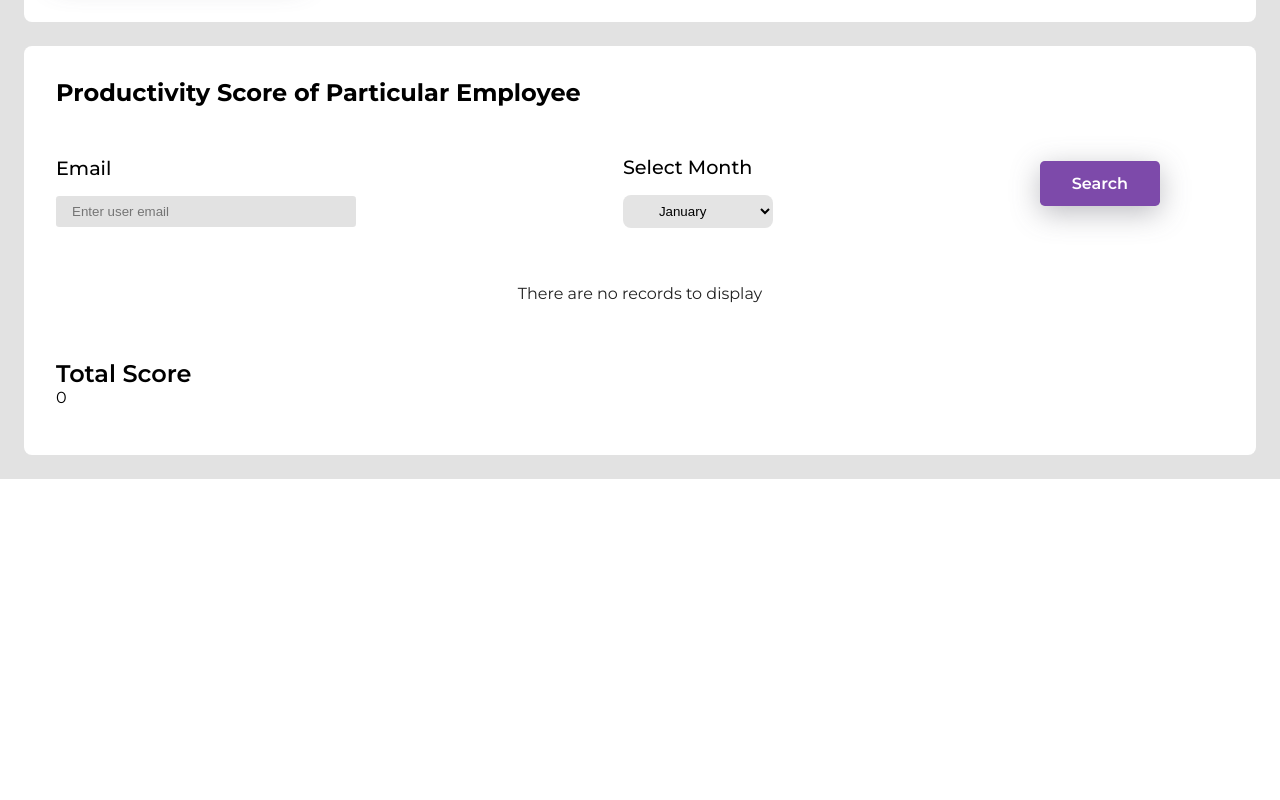
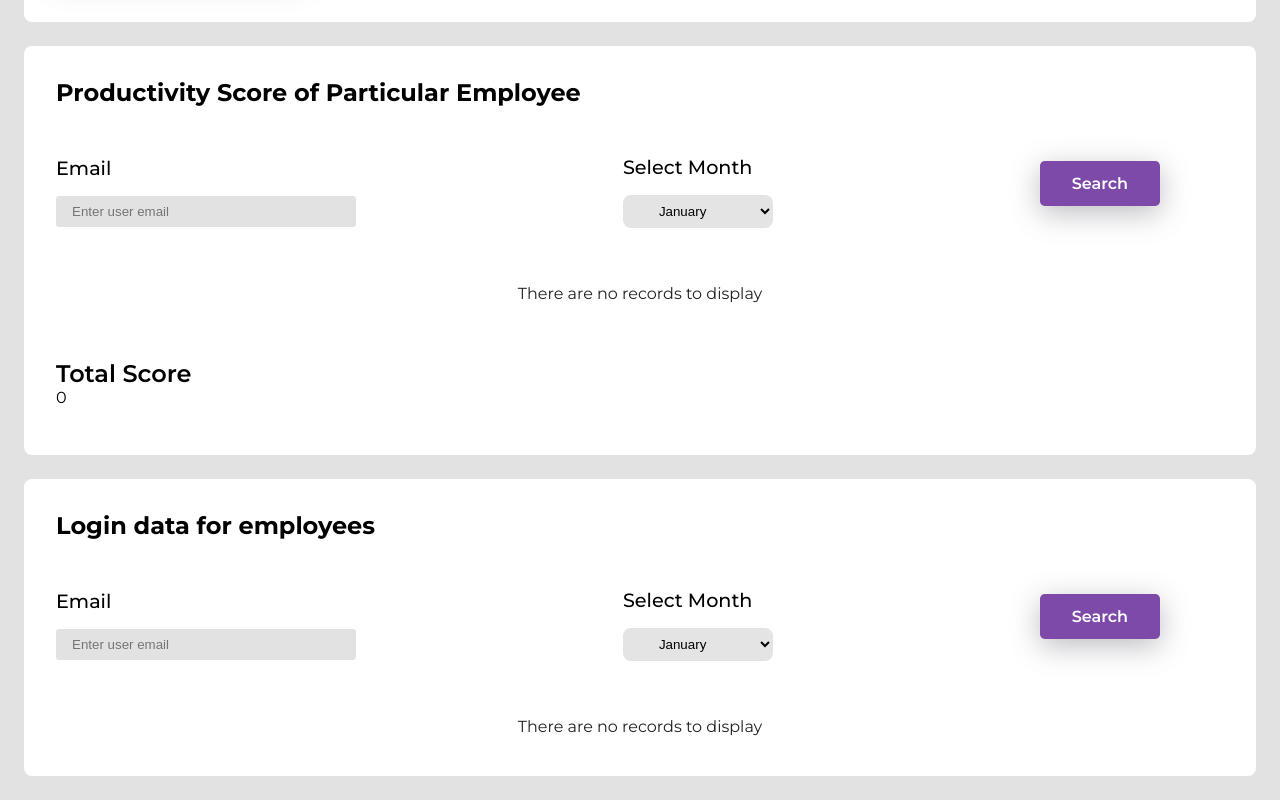
Before and after one commit to diptanshumahish/wg_pwa, a Next.js app: page /adminpage in a window 1280 px wide. Shown: the part 1468-2268 px from the top of the page. Before the commit the page ends 1947 px from the top, so only its background shows below. Built offline with nearby package versions, Linux system fonts and the light colour scheme.

Commit message:
login logout

```diff
--- a/pages/adminpage.js
+++ b/pages/adminpage.js
@@ -769,6 +769,118 @@ export default function Admin() {
             setSortHours1(newFin);
         }
     }
+    //for login and logout data
+    const [logEmail, logShown] = useState('');
+    const [months2, setMonth2] = useState('');
+    const [logStuff, setLogStuff] = useState([]);
+    async function logData() {
+        const docRef = doc(db, 'logData', logEmail)
+        const docSnap = (await getDoc(docRef));
+        if (docSnap.exists()) {
+            var tempAr = [];
+            var idCollection = [];
+            var time = [];
+            var data = docSnap.data();
+            var map = Object.entries(data);
+
+            map.forEach((ele) => {
+                var t = ele[0].toString();
+                var hi = t.split(' ');
+                tempAr.push(hi[0]);
+                idCollection.push(hi[1]);
+                time.push(hi[2]);
+            });
+            var idCol2 = [];
+            idCollection.filter((curr, index, ele) => {
+                if (curr == months2) {
+                    idCol2.push(index);
+                }
+                if (idCol2 == []) {
+                    toast.error('No data for the month', {
+                        position: "top-right",
+                        autoClose: 5000,
+                        hideProgressBar: false,
+                        closeOnClick: true,
+                        pauseOnHover: true,
+                        draggable: true,
+                        progress: undefined,
+                        theme: "light",
+                    });
+                };
+            });
+            var finalAr = [];
+            idCol2.forEach((ele) => {
+                finalAr.push(map[ele]);
+            });
+            var fin = [];
+            var dat = [];
+            var time = [];
+            finalAr.forEach((ele) => {
+
+                var t = ele[0].split(' ');
+                fin.push(Number(t[0]));
+                dat.push(ele[1]);
+                time.push(t[2]);
+
+            });
+            var newFin = [];
+            newFin = fin.map((item) => { return { date: item } });
+            newFin.forEach((ele, index) => {
+                ele['id'] = index
+                ele['value'] = dat[index];
+                ele['time'] = time[index];
+            });
+            // console.log(newFin);
+            setLogStuff(newFin);
+        }
+
+    }
+    var logSt = [
+        {
+            name: 'date',
+            selector: row => row.date,
+
+            sortable: true
+        },
+        {
+            name: 'time',
+            selector: row => row.time,
+        },
+        {
+            name: 'event',
+            selector: row => row.value,
+            conditionalCellStyles: [
+                {
+                    when: row => row.value == 'login',
+                    style: {
+                        backgroundColor: "green",
+                        color: 'white'
+                    }
+                },
+                {
+                    when: row => row.value == 'logout',
+                    style: {
+                        backgroundColor: "red",
+                        color: 'white'
+                    }
+                },
+                {
+                    when: row => row.value == "break start",
+                    style: {
+                        backgroundColor: "orange",
+                        color: 'white'
+                    }
+                },
+                {
+                    when: row => row.value == "break end",
+                    style: {
+                        backgroundColor: "blue",
+                        color: 'white'
+                    }
+                }
+            ]
+        }
+    ];
 
     const [dnld, ShowDnld] = useState('none')
 
@@ -1096,6 +1208,85 @@ export default function Admin() {
                         <div>{totalScore}</div>
                     </div>
                 </section>
+                <section className={s.adminContent}>
+                    <div className={s.secHead}>
+                        Login data for employees
+                    </div>
+                    <div id={s.findEmp}>
+                        <div id={s.findArea}>
+                            <div className={s.findSpace}>
+                                <div className={s.inpHead}>
+                                    Email
+                                </div>
+                                <input type="email" placeholder="Enter user email" className={s.input} id="searchPartEmail2" onChange={() => {
+                                    logShown(document.getElementById('searchPartEmail2').value);
+
+                                }} />
+                            </div>
+                            <div className={s.findSpace}>
+                                <div className={s.inpHead}>
+                                    Select Month
+                                </div>
+                                <select id="month2" class={s.select} onChange={() => {
+                                    setMonth2(document.getElementById("month2").value);
+                                }} required>
+                                    <option value="January">January</option>
+                                    <option value="February" >February</option>
+                                    <option value="March">March</option>
+                                    <option value="April">April</option>
+                                    <option value="May">May</option>
+                                    <option value="June">June</option>
+                                    <option value="July">July</option>
+                                    <option value="August">August</option>
+                                    <option value="September">September</option>
+                                    <option value="October">October</option>
+                                    <option value="November">November</option>
+                                    <option value="December">December</option>
+                                </select >
+                            </div>
+                            <div className={s.findSpace}>
+                                <div className={s.submitButton} onClick={
+                                    () => {
+                                        if (logEmail == '') {
+                                            toast.error('No email entered', {
+                                                position: "top-right",
+                                                autoClose: 5000,
+                                                hideProgressBar: false,
+                                                closeOnClick: true,
+                                                pauseOnHover: true,
+                                                draggable: true,
+                                                progress: undefined,
+                                                theme: "light",
+                                            });
+                                            document.getElementById('searchPartEmail').value = '';
+                                        }
+                                        else {
+                                            if (months2 != '') {
+                                                logData();
+                                            } else {
+                                                toast.error('No month entered', {
+                                                    position: "top-right",
+                                                    autoClose: 5000,
+                                                    hideProgressBar: false,
+                                                    closeOnClick: true,
+                                                    pauseOnHover: true,
+                                                    draggable: true,
+                                                    progress: undefined,
+                                                    theme: "light",
+                                                });
+                                            }
+
+                                        }
+                                    }
+
+                                }>Search</div>
+                            </div>
+                        </div>
+                    </div>
+                    <DataTable columns={logSt} title={months2}
+                        data={logStuff} pagination
+                    />
+                </section>
             </main>
         </div>
     )
```
Also changed, not shown: pages/workpage.js (+30 -1 lines).
